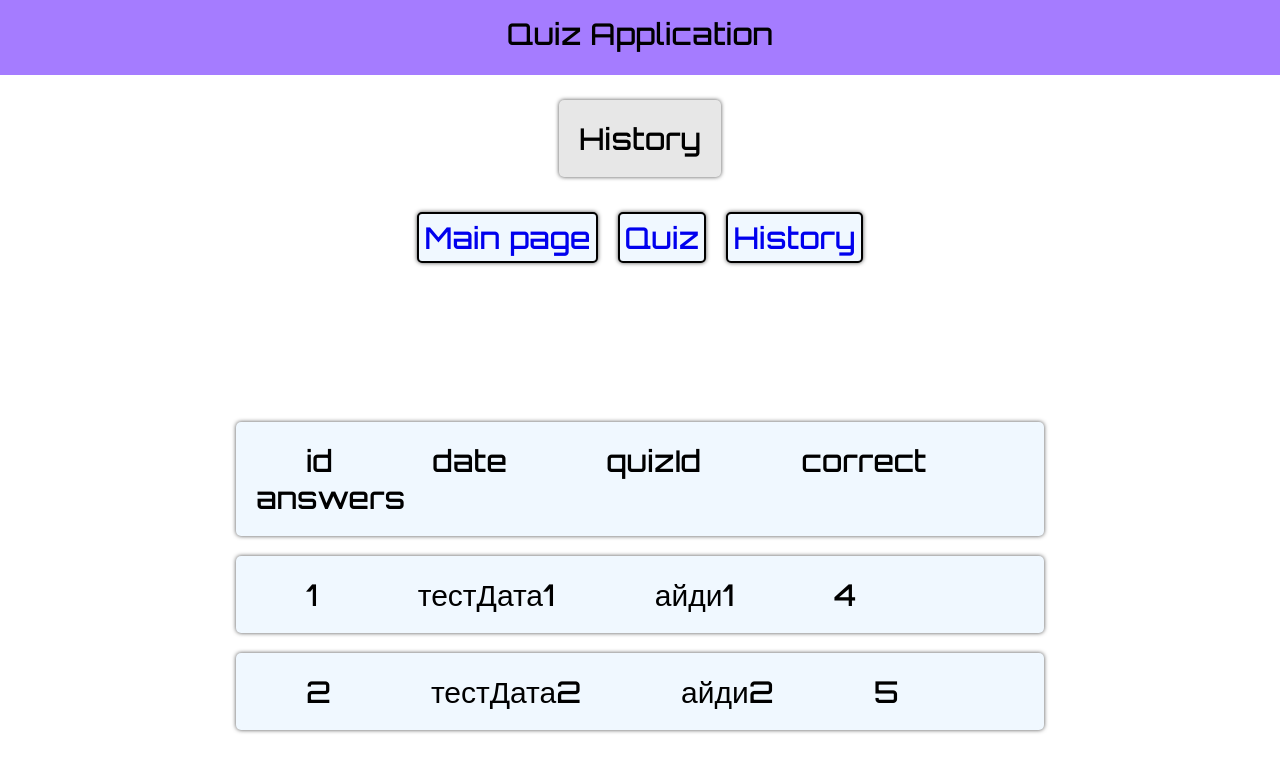
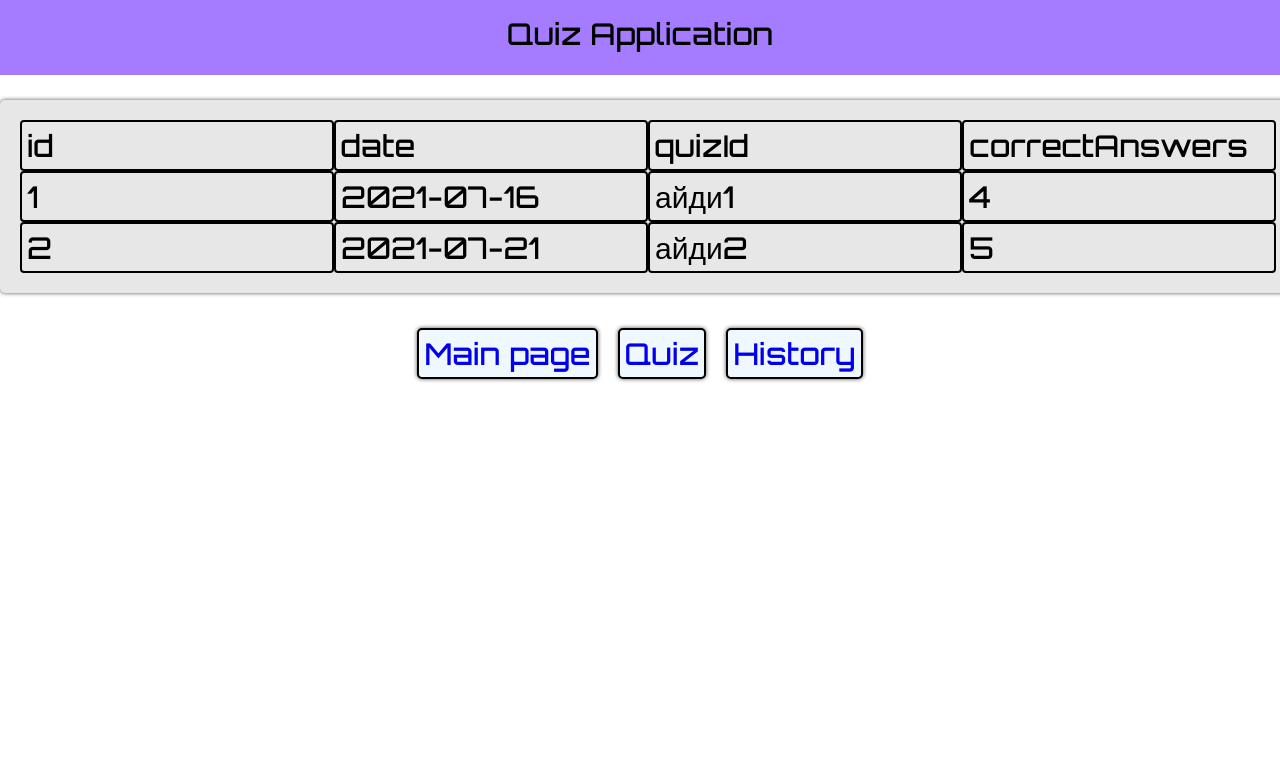
Before and after one commit to CyberVladisLove/Quiz, a React app: page /history in a window 1280 px wide. Built offline with nearby package versions, Linux system fonts and the light colour scheme.

Commit message:
Исправил код истории
Теперь история выводится средствами реакта и циклов

```diff
--- a/src/History.js
+++ b/src/History.js
@@ -1,29 +1,50 @@
 import React, { Component } from 'react'
 import './style.css'
 
-let games = require('./games.json');
+
 
 export default class History extends Component {
+
+    constructor(props) {
+        super(props);
+        this.games = require('./games.json');
+
+    }
+
+    componentDidMount() {
+
+    }
+
     render() {
 
-        for (let i = -1; i < games.length; i++) {
-            createCard(i);
+        return (
+            <div id="history">
 
-        }
+                    <div class="card">
+                        <text id="h_text"> id </text>
+                        <text id="h_text"> date </text>
+                        <text id="h_text"> quizId </text>
+                        <text id="h_text"> correctAnswers </text>
+                    </div>
 
-
-        return (
-            <div>
-                History
+                {this.games.map(item => (
+                    <div class="card">
+                        <text id="h_text"> {item.id} </text>
+                        <text id="h_text"> {item.date} </text>
+                        <text id="h_text"> {item.quizId} </text>
+                        <text id="h_text"> {item.correctAnswers} </text>
+                    </div>
+                ))}
             </div>
         )
+
     }
 }
 
 
 
 
-function createCard(i) {
+/*function createCard(i) {
 
     let table = document.getElementById('root1');
     let id = document.createElement('text');
@@ -34,7 +55,7 @@ function createCard(i) {
     card.id = "card";
 
     if (i == -1) {
-        id.innerText ="id";
+        id.innerText = "id";
         date.innerText = "date";
         quizId.innerText = "quizId";
         correctAnswers.innerText = "correct answers";
@@ -51,4 +72,4 @@ function createCard(i) {
     card.appendChild(correctAnswers);
     table.appendChild(card);
 
-}
+}*/
--- a/src/games.json
+++ b/src/games.json
@@ -1,12 +1,12 @@
 [{
     "id": 1,
-    "date":"тестДата1",
+    "date":"2021-07-16",
     "quizId": "айди1",
     "correctAnswers": "4"
 },
 {
     "id": 2,
-    "date":"тестДата2",
+    "date":"2021-07-21",
     "quizId": "айди2",
     "correctAnswers": "5"
 }
--- a/src/style.css
+++ b/src/style.css
@@ -57,6 +57,9 @@ body{
 #root1{
     margin: 0;
 }
+#history{
+    margin: 0;
+}
 #card{
     width: 60%;
     margin: 20px auto;
@@ -70,3 +73,10 @@ body{
 
     margin: 20px 50px;
 }
+#h_text{
+    width: 300px;
+    display: inline-block;
+    border: 2px solid black;
+    border-radius: 4px/4px;
+    padding: 5px;
+}
```
